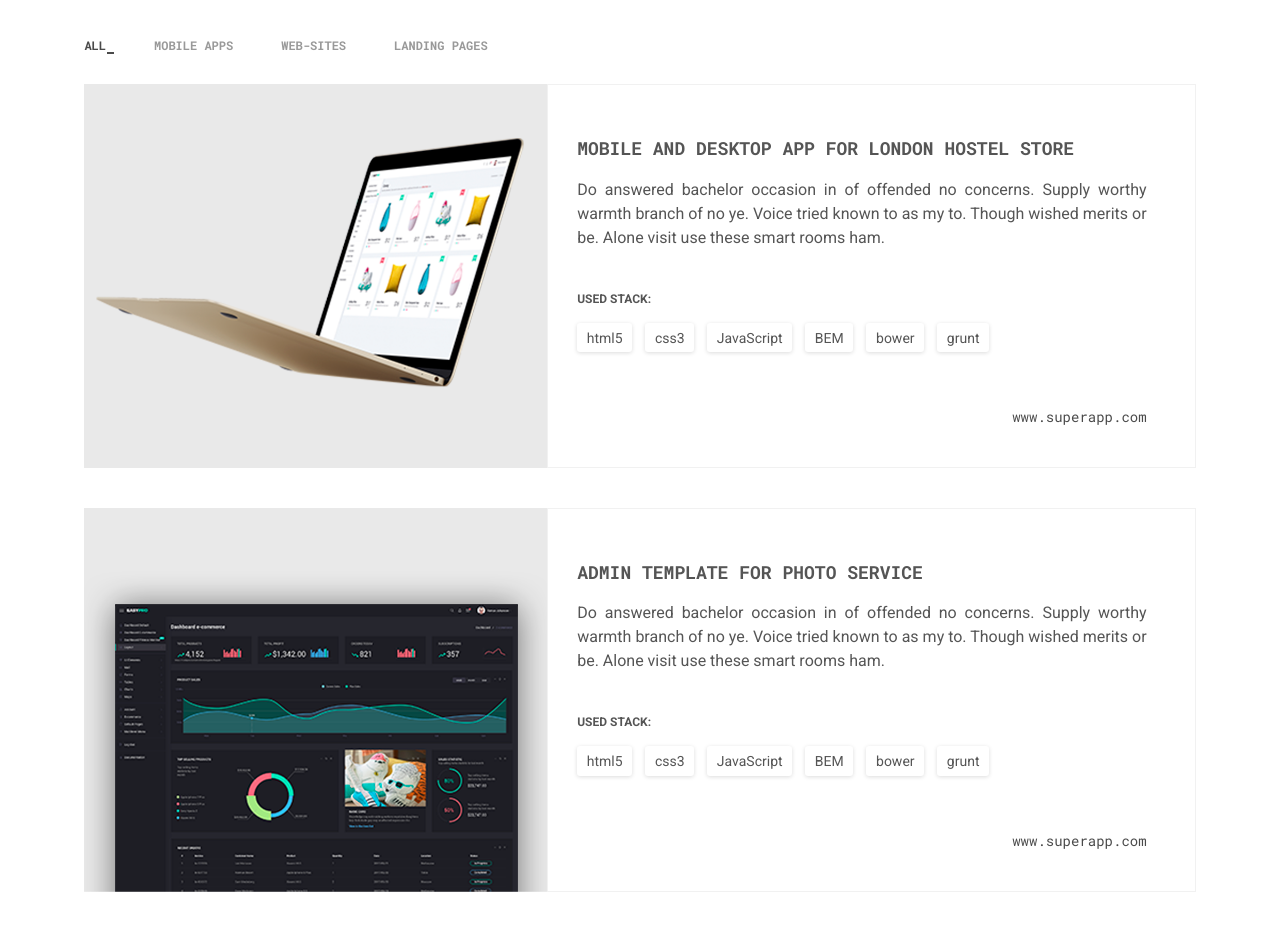
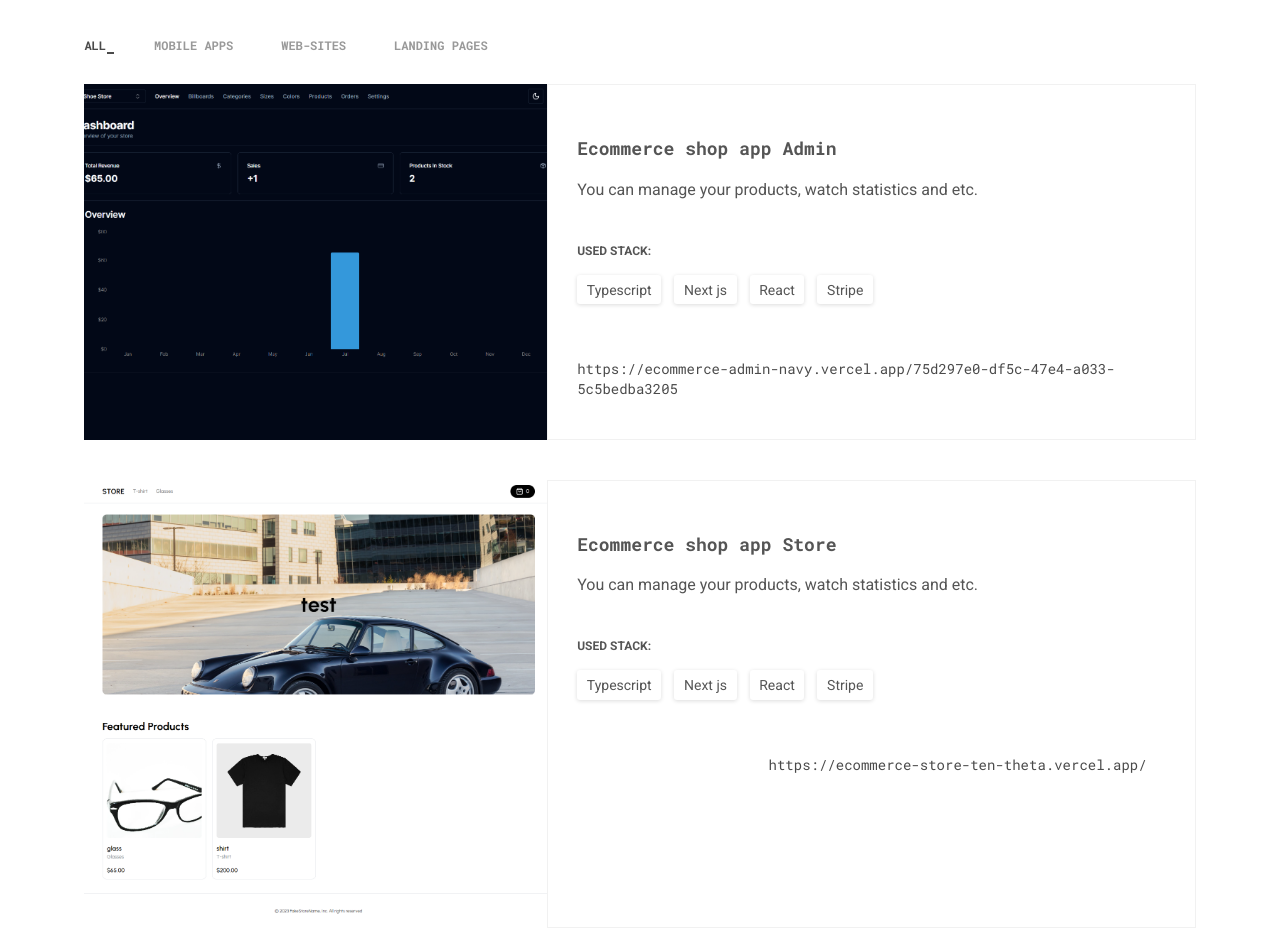
Before and after one commit to zhanik228/myPortfolio, a plain HTML site: page index.html in a window 1280 px wide. Shown: the part 2140-3071 px from the top of the page. Drawn offline with nearby package versions, Linux system fonts and the light colour scheme.

Commit message:
projects added

```diff
--- a/assets/js/common.js
+++ b/assets/js/common.js
@@ -60,3 +60,54 @@ function setActiveStyle(color) {
     }
   })
 }
+
+/*=============== Js render =============== */
+const projects = [
+  {
+    title: 'Ecommerce shop app Admin',
+    description: 'You can manage your products, watch statistics and etc.',
+    img: '/assets/img/projects/ecommerce-admin-navy.vercel.app_75d297e0-df5c-47e4-a033-5c5bedba3205.png',
+    stack: ['Typescript', 'Next js', 'React', 'Stripe'],
+    type: 'web',
+    link: 'https://ecommerce-admin-navy.vercel.app/75d297e0-df5c-47e4-a033-5c5bedba3205'
+  },
+  {
+    title: 'Ecommerce shop app Store',
+    description: 'You can manage your products, watch statistics and etc.',
+    img: '/assets/img/projects/ecommerce-store-ten-theta.vercel.app_.png',
+    stack: ['Typescript', 'Next js', 'React', 'Stripe'],
+    type: 'web',
+    link: 'https://ecommerce-store-ten-theta.vercel.app/'
+  },
+]
+const projectContainer = document.querySelector('.projects__container')
+const htmlProjects = projects.map((project) => {
+  return `<div class="project__item grid mix ${project.type}">
+  <img src="${project.img}" alt="" class="project__img">
+
+  <div class="project__data">
+    <h3 class="project__title text-lg">${project.title}</h3>
+    <p class="project__description">${project.description}</p>
+    <h4 class="project__stack text-xs">USED STACK:</h4>
+    <ul class="tags text-sm">
+      ${project.stack.map((item, index) => {
+        return `<li>${item}</li>`
+      }).join(' ')}
+    </ul>
+
+    <a href="${project.link}" target="_blank" class="project__link text-sm">${project.link}</a>
+  </div>
+  </div>`
+}).join(' ')
+
+projectContainer.insertAdjacentHTML("afterbegin", htmlProjects)
+
+/*=============== Mixitup Filter =============== */
+let mixerProjects = mixitup('.projects__container', {
+  selectors: {
+    target: '.project__item'
+  },
+  animation: {
+    duration: 300
+  }
+});
--- a/assets/js/main.js
+++ b/assets/js/main.js
@@ -35,15 +35,6 @@ linkWork.forEach((a) => {
   a.addEventListener('click', activeWork)
 })
 
-/*=============== Mixitup Filter =============== */
-let mixerProjects = mixitup('.projects__container', {
-  selectors: {
-      target: '.project__item'
-  },
-  animation: {
-      duration: 300
-  }
-});
 
 /*=============== Contact Form =============== */
 const contactForm = document.getElementById('contact-form'),
--- a/index.html
+++ b/index.html
@@ -333,7 +333,8 @@
         </div>
 
         <div class="projects__container grid">
-          <div class="project__item grid mix app">
+
+          <!-- <div class="project__item grid mix app">
             <img src="assets/img/project-1.png" alt="" class="project__img">
 
             <div class="project__data">
@@ -391,7 +392,7 @@
 
               <a href="" class="project__link text-sm">www.superapp.com</a>
             </div>
-          </div>
+          </div> -->
 
         </div>
       </section>
```
Also changed, not shown: assets/img/projects/ecommerce-admin-navy.vercel.app_75d297e0-df5c-47e4-a033-5c5bedba3205.png (added), assets/img/projects/ecommerce-store-ten-theta.vercel.app_.png (added).
